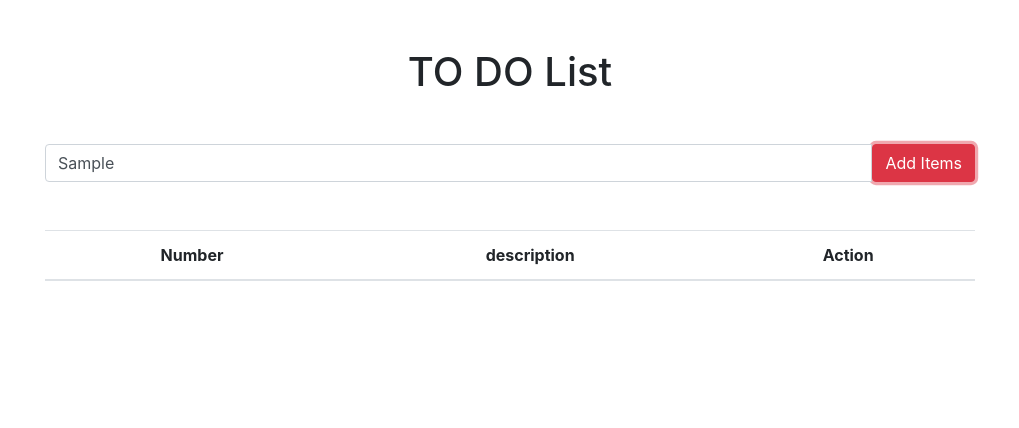
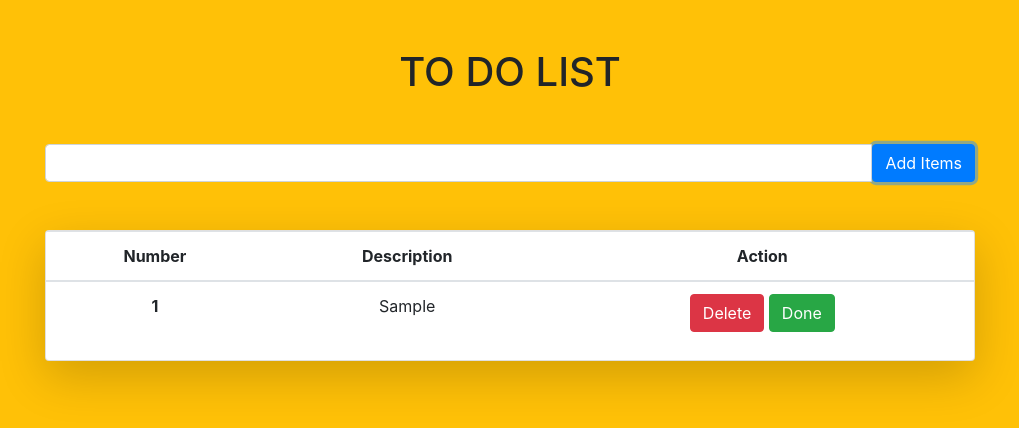
Before and after one commit to ysazzad/to-do-list, a plain HTML site: page index.html in a window 1280 px wide. Both pictures are taken after typing "Sample" into the empty fields and a click on the button "Add Items". Shown: the whole page, without its empty margins (130-1149 px from the left). Drawn offline with nearby package versions, Linux system fonts and the light colour scheme.

Commit message:
javascript added

```diff
--- a/app.js
+++ b/app.js
@@ -0,0 +1,35 @@
+
+let count = 0;
+document.getElementById("add-btn").addEventListener("click", function () {
+    count++;
+    const inputValue = document.getElementById("input-value").value;
+    if (inputValue == "") {
+        alert("Please enter a value");
+    } else {
+        const mainContainer = document.getElementById("content-container");
+        const tableContainer = document.createElement("tr");
+        tableContainer.innerHTML = `<th>${count}</th>
+      <td>${inputValue}</td>
+      <td><button class="btn btn-danger delete-btn">Delete</button>
+      <button class="btn btn-success done-btn">Done</button></td>`;
+        mainContainer.appendChild(tableContainer);
+
+        document.getElementById("input-value").value = "";
+
+        const deleteButton = document.getElementsByClassName("delete-btn");
+
+        const doneButton = document.getElementsByClassName("done-btn");
+
+        for (const button of deleteButton) {
+            button.addEventListener("click", function (e) {
+                e.target.parentNode.parentNode.style.display = "none";
+            });
+        }
+
+        for (const button of doneButton) {
+            button.addEventListener("click", function (e) {
+                e.target.parentNode.parentNode.style.textDecoration = "line-through";
+            });
+        }
+    }
+});
--- a/index.html
+++ b/index.html
@@ -9,21 +9,21 @@
     <link rel="stylesheet" href="https://stackpath.bootstrapcdn.com/bootstrap/4.3.1/css/bootstrap.min.css" />
 </head>
 
-<body>
-    <h1 class="text-center mt-5">TO DO List</h1>
+<body class="bg-warning">
+    <h1 class="text-center mt-5">TO DO LIST</h1>
 
     <div class="text-center container w-75 m-auto mt-5">
         <div class="input-group mt-5">
             <input id="input-value" class="form-control" aria-label="With textarea"></input>
-            <button id="add-btn" class="btn btn-danger">Add Items</button>
+            <button id="add-btn" class="btn btn-primary">Add Items</button>
         </div>
+        <div class="mt-5 card shadow-lg ">
+            <table class="table">
 
-        <div class="mt-5 ">
-            <table class="table">
                 <thead>
                     <tr>
                         <th scope="col">Number</th>
-                        <th scope="col">description</th>
+                        <th scope="col">Description</th>
                         <th scope="col">Action</th>
                     </tr>
                 </thead>
```
